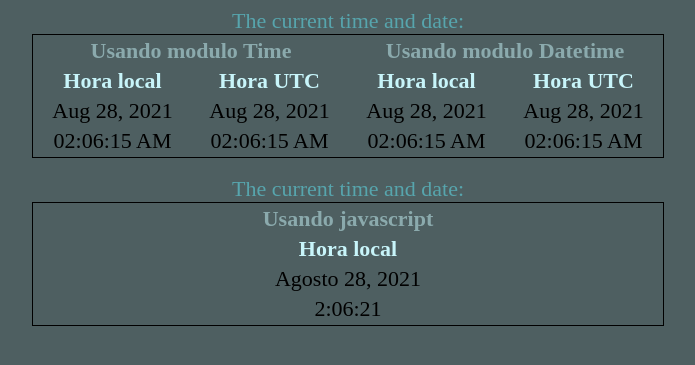
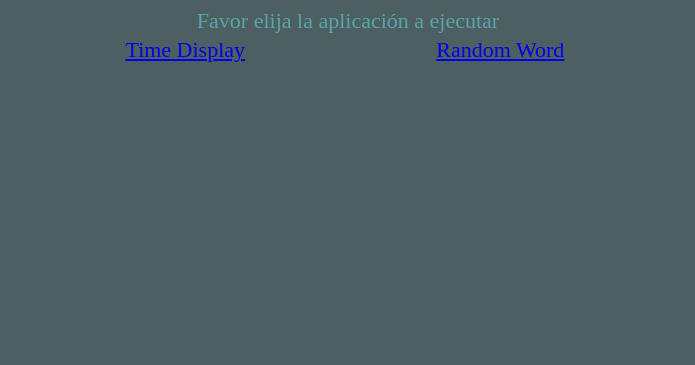
Before and after one commit to Luiguau/time_display, a Django app: page / in a window 1280 px wide. Shown: the top 365 px of the page, without its empty margins (292-987 px from the left). Run offline with Django 3.2, Linux system fonts and the light colour scheme; some libraries are stand-ins or nearby versions.

Commit message:
se modifica urls.py al proyecto para redirigir mejor a las distintas app, se modifica index.html de time_display para poder elegir aplicacion a ejecutar

```diff
--- a/random_word/static/rw/css/style.css
+++ b/random_word/static/rw/css/style.css
@@ -28,3 +28,7 @@ h1 {
 	font-family: Arial,sans-serif;
 	color: #FF214F;
 	}
+
+form{
+	display: inline-block;
+}
--- a/time_display/static/td/css/style.css
+++ b/time_display/static/td/css/style.css
@@ -27,3 +27,7 @@ h1 {
 	font-family: Arial,sans-serif;
 	color: #FF214F;
 	}
+
+#index{
+	border: 0;
+}
--- a/time_display/templates/td/index.html
+++ b/time_display/templates/td/index.html
@@ -5,36 +5,13 @@
 {% endblock title %}
 
 {% block table %}
-	<table>
-		<caption>The current time and date:</caption>
+	<table id="index">
+		<caption>Favor elija la aplicación a ejecutar</caption>
 		<tr>
-			<th colspan="2" class="metodo"> Usando modulo Time</th><th colspan="2" class="metodo"> Usando modulo Datetime</th>
-		</tr>
-		<tr>
-			<th>Hora local</th><th>Hora UTC</th><th>Hora local</th><th>Hora UTC</th>
-		</tr>
-		<tr>
-			<td>{{time_local_date}}</td><td>{{time_gm_date}}</td><td>{{datetime_local_date}}</td><td>{{datetime_gm_date}}</td>
-		</tr>
-		<tr>
-			<td>{{time_local_time}}</td><td>{{time_gm_time}}</td><td>{{datetime_local_time}}</td><td>{{datetime_gm_time}}</td>
-		</tr>
-	</table>
-	<br>
-	<table>
-		<caption>The current time and date:</caption>
-		<tr>
-			<th class="metodo"> Usando javascript</th>
-		</tr>
-		<tr>
-			<th>Hora local</th>
-		</tr>
-		<tr>
-			<td id="Fecha"></td>
-		</tr>
-		<tr>
-			<td id="HoraActual"></td>
+			<td><a href="time_display/">Time Display</a></td>
+			<td><a href="random_word/">Random Word</a></td>
 		</tr>
 	</table>
 
+
 {% endblock table %}
--- a/time_display/urls.py
+++ b/time_display/urls.py
@@ -3,6 +3,4 @@ from . import views
 
 urlpatterns = [
     path('', views.index),
-
-
 ]
--- a/time_display/views.py
+++ b/time_display/views.py
@@ -5,6 +5,9 @@ from datetime import datetime
 
 # Create your views here.
 def index(request):
+    return render(request,'td/index.html', )
+
+def time(request):
     context = {
         "time_local_date": strftime("%b %d, %Y", localtime()),
         "time_local_time": strftime("%H:%M:%S %p", localtime()),
@@ -15,4 +18,4 @@ def index(request):
 		"datetime_gm_date":datetime.now().strftime("%b %d, %Y"),
 		"datetime_gm_time":datetime.now().strftime("%H:%M:%S %p"),
     }
-    return render(request,'td/index.html', context)
+    return render(request,'td/time.html', context)
--- a/visualizador_tiempo/urls.py
+++ b/visualizador_tiempo/urls.py
@@ -15,10 +15,11 @@ Including another URLconf
 """
 from django.contrib import admin
 from django.urls import path, include
+from time_display import views
 
 urlpatterns = [
     # path('admin/', admin.site.urls),
-    path('', include('time_display.urls')),
-    path('time_display/', include('time_display.urls')),
+    path('', views.index),
+    path('time_display/', views.time),
     path('random_word/', include('random_word.urls')),
 ]
```
Also changed, not shown: time_display/templates/td/time.html (added, +40 -0 lines), db.sqlite3.
